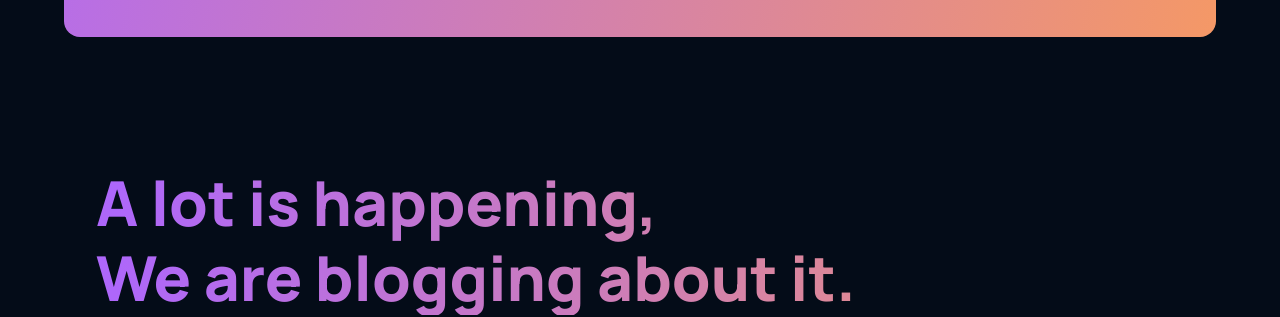
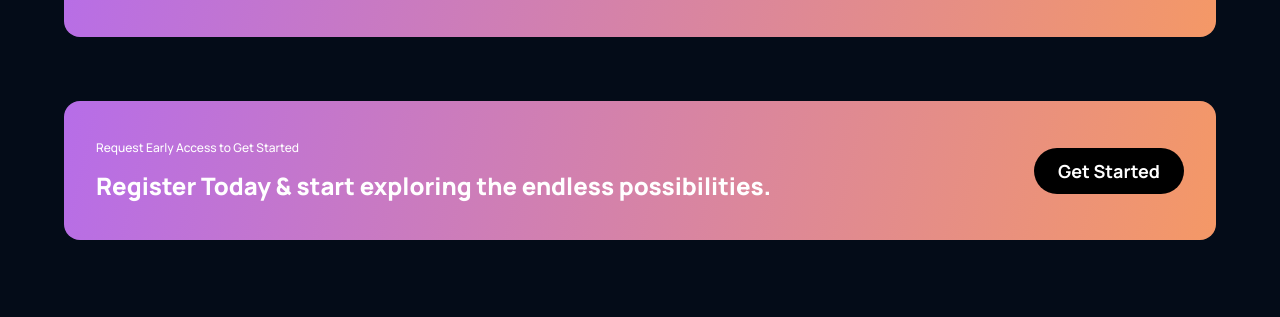
Before and after one commit to MauriVargas17/BlockhainDevCerti1, a React (Create React App) app: page / in a window 1280 px wide. Shown: the part 2965-3282 px from the top of the page. Built offline with nearby package versions, Linux system fonts and the light colour scheme.

Commit message:
Minor change in App.tsx

```diff
--- a/src/App.tsx
+++ b/src/App.tsx
@@ -16,6 +16,7 @@ function App() {
         <Features />
         <Possibility />
         <CTA />
+          <CTA />
         <Blog />
         <Footer />
       </div>
```
